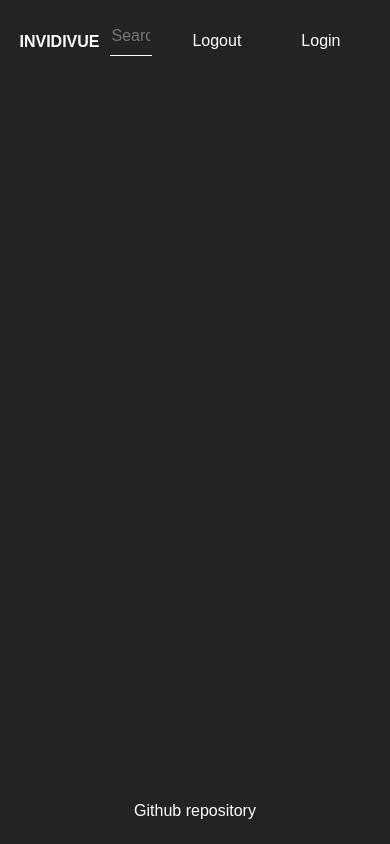
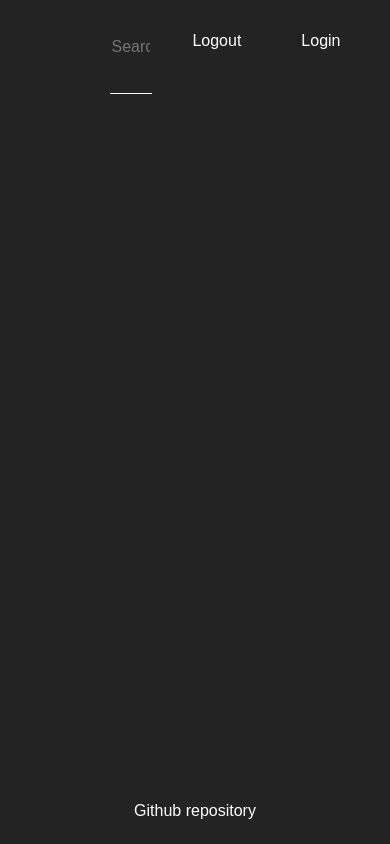
Before and after one commit to 89Q12/invidivue, a Vue app in the folder frontend/: page / in a window 390 px wide. Built offline with nearby package versions, Linux system fonts and the light colour scheme; what @oruga-ui/oruga-next would draw is missing.

Commit message:
Added media quaries for smaller screens

```diff
--- a/frontend/src/components/Header.vue
+++ b/frontend/src/components/Header.vue
@@ -132,4 +132,30 @@ nav .menu-item-top a {
 	color: inherit;
 	text-decoration: none;
 }
+@media screen and (max-width: 600px) {
+	nav {
+		height: 100%;
+		width: 100%;
+		display: flex;
+	}
+	nav .menu-item-top {
+		color: blue($color: #000000);
+		position: relative;
+		text-align: center;
+		display: flex;
+	}
+	nav .menu-item-search {
+		color: blue($color: #000000);
+		padding: 10px;
+		position: relative;
+		text-align: center;
+		border-bottom: 3px solid transparent;
+		display: flex;
+		width: 100%;
+		height: 100%;
+	}
+	nav .menu-item-invidivue {
+		visibility: hidden;
+	}
+}
 </style>
```
